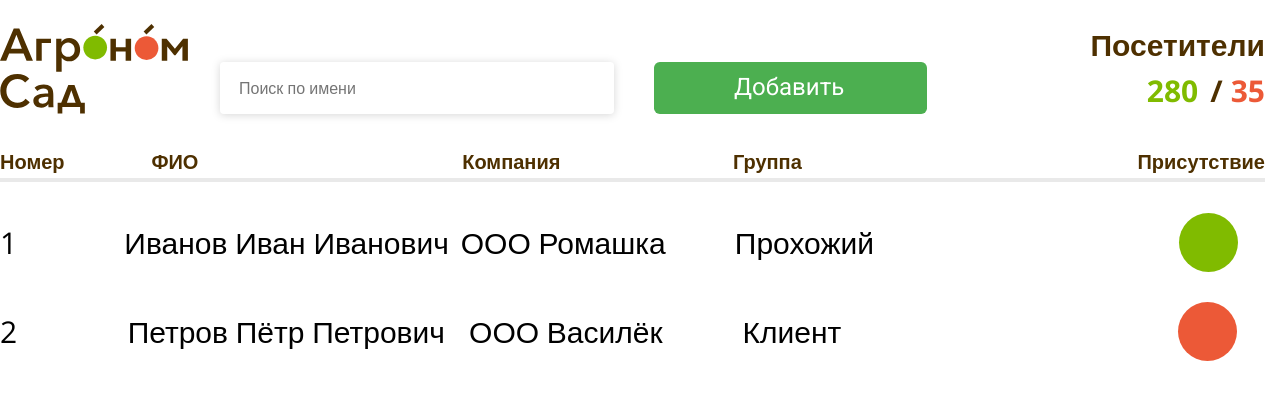
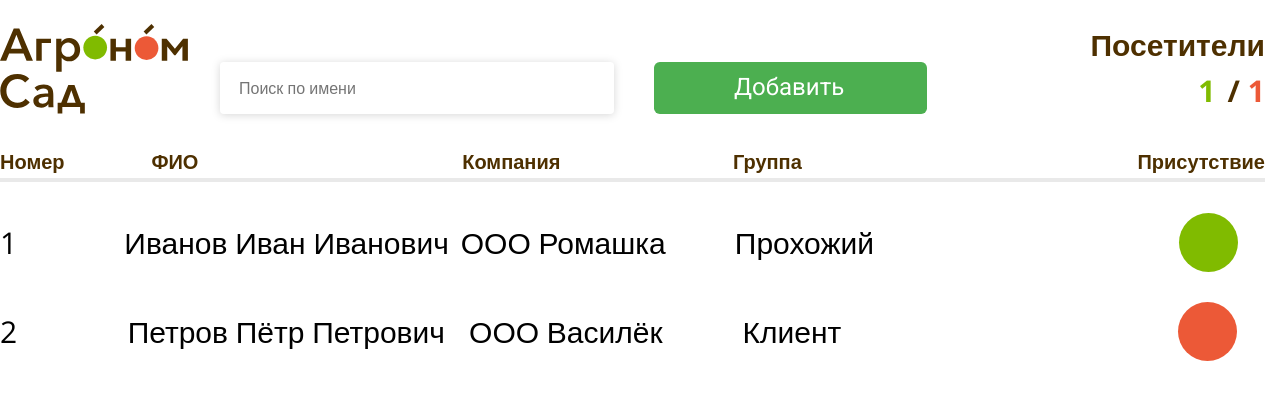
Before and after one commit to integrityaborescenes/agronom-sad, a React (Vite) app: page / in a window 1280 px wide. Shown: the top 400 px of the page. Built offline with nearby package versions, Linux system fonts and the light colour scheme; data requests are answered from the project's data file.

Commit message:
add global visitors state, and add visitors counter in header

```diff
--- a/package.json
+++ b/package.json
@@ -16,6 +16,7 @@
   },
   "devDependencies": {
     "@eslint/js": "^9.39.1",
+    "@reduxjs/toolkit": "^2.11.0",
     "@types/node": "^24.10.1",
     "@types/react": "^19.2.5",
     "@types/react-dom": "^19.2.3",
@@ -25,6 +26,7 @@
     "eslint-plugin-react-refresh": "^0.4.24",
     "globals": "^16.5.0",
     "json-server": "^0.17.3",
+    "react-redux": "^9.2.0",
     "sass-embedded": "^1.93.3",
     "typescript": "~5.9.3",
     "typescript-eslint": "^8.46.4",
--- a/src/App.tsx
+++ b/src/App.tsx
@@ -1,10 +1,20 @@
 import Header from "./components/Header/Header.tsx";
-
-
 import './styles/index.css'
 import Spreadsheet from "./components/Spreadsheet/Spreadsheet.tsx";
+import {useEffect} from "react";
+import { useDispatch } from "react-redux";
+import type {AppDispatch} from "./store/store.ts";
+import {setVisitors} from "./store/slices/visitorSlice.ts";
 
 function App() {
+
+    const dispatch = useDispatch<AppDispatch>();
+
+    useEffect(() => {
+        fetch('http://localhost:3000/visitors')
+            .then((response) => response.json())
+            .then((data) => dispatch(setVisitors(data)))
+    }, []);
 
   return (
     <>
--- a/src/components/Header/Header.tsx
+++ b/src/components/Header/Header.tsx
@@ -1,8 +1,13 @@
 import Input from "../Input/Input.tsx";
 import Button from "../Button/Button.tsx";
+import { useSelector } from "react-redux";
 import styles from './Header.module.scss'
+import type {RootState} from "../../store/store.ts";
 
 const Header = () => {
+    const counterAbsent = useSelector((state: RootState) => state.visitors.visitors.filter(absent => absent.present).length);
+    const counterPresent = useSelector((state: RootState) => state.visitors.visitors.filter(absent => !absent.present).length);
+
     return (
         <div className={styles.header}>
             <div className={styles.headerLeft}>
@@ -14,9 +19,9 @@ const Header = () => {
                 <h2>Посетители</h2>
                 <div className={styles.visitorsCount}>
                     <p>
-                        <span style={{color: 'var(--color-light-green)', marginRight: '4px'}}>280</span>
+                        <span style={{color: 'var(--color-light-green)', marginRight: '4px'}}>{counterAbsent}</span>
                             /
-                        <span style={{color: 'var(--color-red)'}}>35</span>
+                        <span style={{color: 'var(--color-red)'}}>{counterPresent}</span>
                     </p>
                 </div>
             </div>
--- a/src/components/Spreadsheet/Spreadsheet.tsx
+++ b/src/components/Spreadsheet/Spreadsheet.tsx
@@ -12,10 +12,11 @@ const Spreadsheet = () => {
     }
 
     const [visitorsInfo, setVisitorsInfo] = useState<Visitors[]>([])
+
     useEffect(() => {
         fetch('http://localhost:3000/visitors')
             .then((response) => response.json())
-            .then(setVisitorsInfo)
+            .then((data) => setVisitorsInfo(data))
     }, []);
 
     return (
--- a/src/main.tsx
+++ b/src/main.tsx
@@ -1,9 +1,13 @@
 import { StrictMode } from 'react'
 import { createRoot } from 'react-dom/client'
 import App from './App.tsx'
+import {Provider} from "react-redux";
+import {store} from "./store/store.ts";
 
 createRoot(document.getElementById('root')!).render(
   <StrictMode>
-    <App />
+      <Provider store={store}>
+          <App />
+      </Provider>
   </StrictMode>,
 )
--- /dev/null
+++ b/src/store/slices/visitorSlice.ts
@@ -0,0 +1,31 @@
+import {createSlice, type PayloadAction} from "@reduxjs/toolkit";
+
+type Visitor = {
+    id: number,
+    fullName: string,
+    company: string,
+    group: string,
+    present: boolean,
+}
+
+type VisitorState = {
+    visitors: Visitor[],
+}
+
+const initialState : VisitorState = {
+    visitors: [],
+};
+
+export const visitorSlice = createSlice({
+    name: 'visitors',
+    initialState,
+    reducers: {
+        setVisitors: (state, action: PayloadAction<Visitor[]>) => {
+            state.visitors = action.payload;
+        },
+    }
+})
+
+export const { setVisitors } = visitorSlice.actions;
+
+export default visitorSlice.reducer;
--- /dev/null
+++ b/src/store/store.ts
@@ -0,0 +1,11 @@
+import { configureStore } from "@reduxjs/toolkit";
+import VisitorSlice from "./slices/visitorSlice.ts";
+
+export const store = configureStore({
+    reducer: {
+        visitors: VisitorSlice,
+    }
+})
+
+export type RootState = ReturnType<typeof store.getState>;
+export type AppDispatch = typeof store.dispatch;
```
Also changed, not shown: 1 other file (tests, documents, lock files or other folders).
